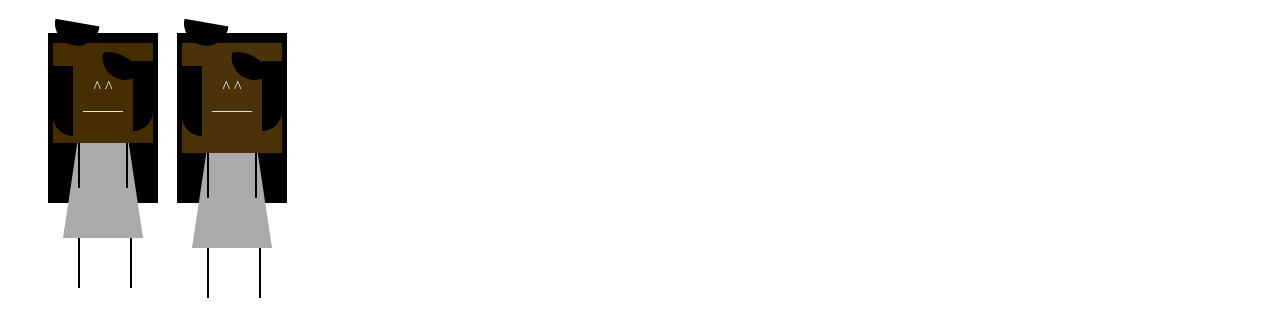
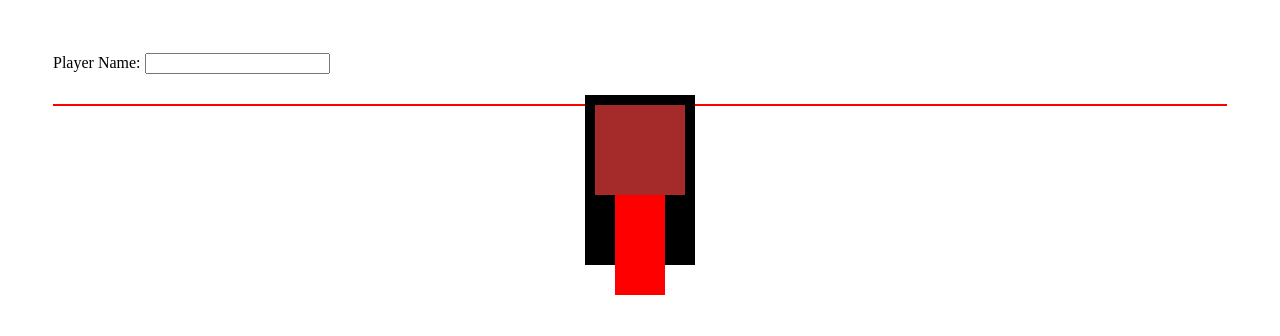
Before and after one commit to funmibifashina/blac, a plain HTML site: page index.html in a window 1280 px wide. Drawn offline with nearby package versions, Linux system fonts and the light colour scheme.

Commit message:
Trying different app structure

```diff
--- a/css/main.css
+++ b/css/main.css
@@ -1,8 +1,13 @@
 body {
     padding: 45px;
 }
+.frame{
+    border: 1px solid red;
+    margin: 30px auto;
+}
 .character {
-    float: left;
+    border: 1px solid blue;
+    /*float: left;*/
 }
 /*funmibi - black*/
  .hair {
@@ -10,10 +15,10 @@ body {
     height: 170px;
     /*make height variable*/
     width: 110px;
-    /*make width variable*/
+    /*make width variable
     margin: -10px -5px;
     position: absolute;
-    z-index: 0;
+    z-index: 0; */
 }
 /*shavathi - black*/
 
--- a/index.html
+++ b/index.html
@@ -5,7 +5,11 @@
   <link rel="stylesheet" href="css/main.css">
 </head>
 <body>
-  <script src="http://ajax.googleapis.com/ajax/libs/jquery/1.10.2/jquery.min.js"></script>
-  <script src="js/main.js"></script>
+  Player Name: <input type="text" id="input" />
+  <div class="frame"></div>
+  <script src="http://code.jquery.com/jquery-1.11.0.min.js"></script>
+  <script type="text/javascript" src="js/input.js"></script>
+  <script type="text/javascript" src="js/app.js"></script>
+  <script type="text/javascript" src="js/main2.js"></script>
 </body>
 </html>
--- /dev/null
+++ b/js/app.js
@@ -0,0 +1,87 @@
+/* ********************************************
+app.js
+
+This module handles all teh application logics.
+**********************************************/
+
+var app = {
+
+  inputDomElement: null,
+
+  inputID: "input",
+  frameID: "frame",
+
+  player: {
+    name: null,
+    avatar: null
+  },
+
+  defaultAvatar: {
+    hair: {
+      background: "#000",
+      _centered: true,
+      classes: "animated infinite bounce",
+      height: 170,
+      width: 110
+    },
+    head: {
+      background: "brown",
+      _centered: true,
+      classes: "animated infinite bounce",
+      "margin-top": 10,
+      height: 90,
+      width: 90,
+      "z-index": 6
+    },
+    body: {
+      classes: "animated infinite pulse",
+      _centered: true,
+      background: "red",
+      "margin-top": 90,
+      height: 100,
+      width: 50,
+      position: "relative",
+      "z-index": 1
+    }
+  },
+
+  centeredStyle: {
+    position: "absolute",
+    left: "50%"
+  },
+
+  initialize: function(){
+    console.log("Initializing App Module.");
+    // Get the input box's DOM element. Used for retrieving player name.
+    this.inputDomElement = input.getDomElement();
+    // Set event handler. Triggered by typing "enter" in the input box.
+    $(this.inputDomElement).on("enter", function(evt, string){
+      app.player.name = string;
+      console.log("Player Name: ", app.player.name);
+    } );
+    this.player.avatar = this.defaultAvatar;
+    this.drawAvatar();
+  },
+
+  drawAvatar: function(){
+    console.log("Drawing avatar");
+    var avatar = this.player.avatar;
+    for( var bodyPartName in avatar ){
+      var bodyPart = avatar[bodyPartName];
+      var bodyPartElement = "<div id='" + bodyPartName + "'" + " class='" + bodyPart.classes + "'>";
+      $(bodyPartElement).appendTo(".frame").css(bodyPart);
+      if(bodyPart._centered){
+        this.centerBodyPart(bodyPartName)
+      }
+    }
+  },
+
+  centerBodyPart: function(bodyPartName){
+    console.log("Centering", bodyPartName);
+    var bodyPart = this.player.avatar[bodyPartName];
+
+    $("#" + bodyPartName).css(this.centeredStyle);
+    var ny = -1*(bodyPart.width/2);
+    $("#" + bodyPartName).css("margin-left", ny);
+  }
+}
--- /dev/null
+++ b/js/blac.js
@@ -0,0 +1,6 @@
+$(document).ready(function () {
+
+    // Draw a character on screen
+    drawCharacter("darrymus");
+
+});
--- /dev/null
+++ b/js/input.js
@@ -0,0 +1,38 @@
+/* ********************************************
+input.js
+
+This module handles user input from things like
+input boxes. And such.
+**********************************************/
+
+var input = {
+
+  domElement:  null,
+
+  inputID:    "input",
+
+  initialize: function(){
+    console.log("Initializing Input Module.");
+    this._setDomElement();
+    this._addListeners();
+  },
+
+  getDomElement: function(){
+    return this.domElement;
+  },
+
+  _setDomElement: function(){
+    this.domElement = $(this.inputID);
+  },
+
+  _addListeners: function(){
+    $(this.domElement).keypress(function(e) {
+      if(e.which == 13) {
+        console.log("Input.domElement detected enter key. Triggering event...");
+        var text = $(this).val();
+        $(this).trigger("enter", text)
+      }
+    });
+  }
+
+}
--- a/js/main.js
+++ b/js/main.js
@@ -1,3 +1,7 @@
+/* ****************************
+Notes to self...
+**************************** */
+
 //player - who is currently on the screen
 //direction - left, right, front, back
 //what are the arms doing - left/right
@@ -5,27 +9,30 @@
 //animation - what animation is currently happening
 
 
+
+/* ****************************
+Character
+**************************** */
 var character = {
 
-    initialize: function (attr) {
+    initialize: function (chars) {
         var view = this;
 
-        $.each(attr, function (key, index) {
-            console.log(key, index);
+        $.each(chars, function (i, character) {
 
-            player = (index.player) ? index.player : false;
+            player = (character.player) ? character.player : false;
             //conditional statement if no player has been declared
             if (!player) return;
 
-            gender = (index.gender) ? index.gender : 'male';
-            skinTone = (index.skinTone) ? index.skinTone : '#fff';
-            headHeight = (index.headHeight) ? index.headHeight : 100;
-            headWidth = (index.headWidth) ? index.headWidth : 100;
-            animateHead = (index.animateHead)
-                ? index.animateHead
+            gender = (character.gender) ? character.gender : 'male';
+            skinTone = (character.skinTone) ? character.skinTone : '#fff';
+            headHeight = (character.headHeight) ? character.headHeight : 100;
+            headWidth = (character.headWidth) ? character.headWidth : 100;
+            animateHead = (character.animateHead)
+                ? character.animateHead
                 : 'bounce';
-            animateBody = (index.animateBody)
-                ? index.animateBody
+            animateBody = (character.animateBody)
+                ? character.animateBody
                 : 'bounce';
             direction = 'front';
 
@@ -89,8 +96,13 @@ var character = {
     }
 };
 
-var buildCharFrame = {
-    createChar: function (playerName) {
+
+
+/* ****************************
+Create a character on screen
+**************************** */
+
+function drawCharacter (playerName) {
     var template = "<div id=" + playerName + " class='character'>" +
         "<div class='hair animated infinite bounce'></div>" +
         "<div class='brain animated infinite bounce'>" +
@@ -124,22 +136,15 @@ var buildCharFrame = {
         "</div>";
 
     $('body').append(template);
-    }
 };
 
-$(document).ready(function () {
 
-    //character names
-    var charNames = new Array('funmibi', 'shavanthi'),
-        charAttr = null;
+/* ****************************
+Pre-made Default characters
+**************************** */
 
-    //build a character template
-    $.each(charNames, function (key, index) {
-
-        buildCharFrame.createChar(index);
-        charAttr = {
+var characters = {
     funmibi: {
-                'player': 'funmibi',
         'gender': 'female',
         'skinTone': '#452D00',
         'headHeight': 100,
@@ -148,7 +153,6 @@ $(document).ready(function () {
         'aimatedBody': 'bounce'
     },
     shivanthi: {
-                'player': 'shavanthi',
         'gender': 'female',
         'skinTone': '#4A330A',
         'headHeight': 110,
@@ -157,13 +161,3 @@ $(document).ready(function () {
         'aimatedBody': 'bounce'
     }
 };
-    });
-
-    //controls for the characters
-    /*player, gender, headHeight, headWidth, bodyHeight, bodyWidth, armsHeight, legsHeight, positionX, positionY, animateHead, animateBody, direction*/
-
-
-
-    //pass character attributes
-    character.initialize(charAttr);
-});
--- /dev/null
+++ b/js/main2.js
@@ -0,0 +1,12 @@
+/* ********************************************
+main.js
+
+initialize all modules in the application.
+**********************************************/
+
+$(document).ready(function(){
+
+  input.initialize();
+  app.initialize();
+
+})
```
Lines whose indentation alone changed are shown as unchanged.
